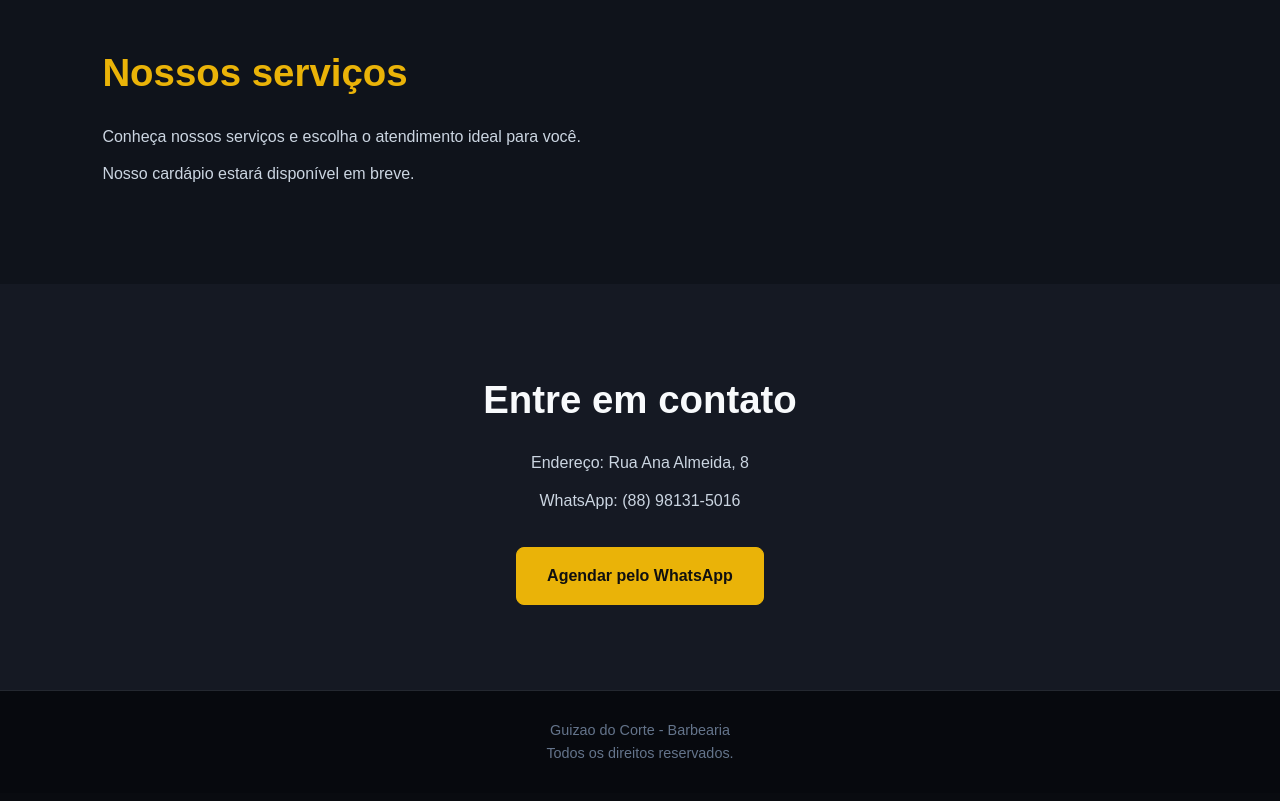
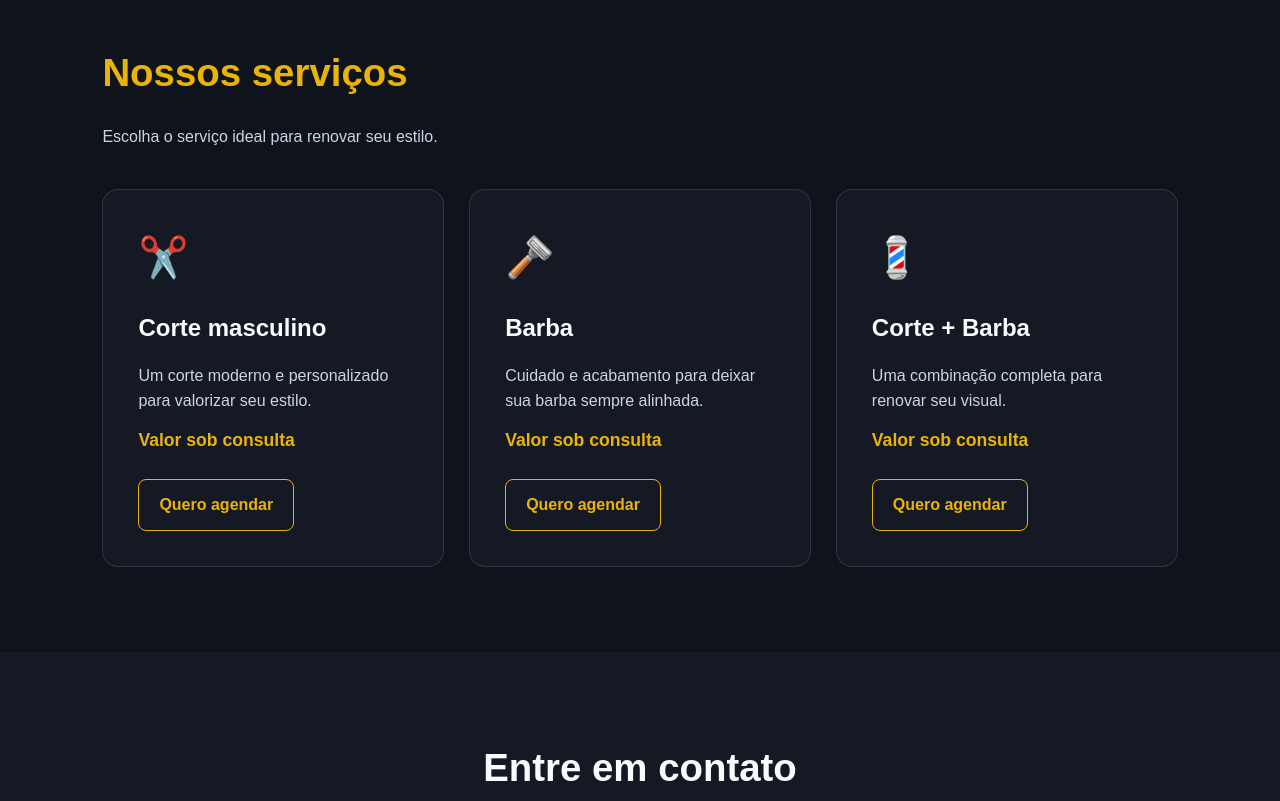
Before and after one commit to GuilhermeMataa/Barbearia-Guizao, a plain HTML site: page publico/index.html in a window 1280 px wide. Shown: the part 1000-1801 px from the top of the page. Drawn offline with Linux system fonts and the light colour scheme.

Commit message:
feat(frontend): adiciona catalogo de servicos

```diff
--- a/publico/css/estilo.css
+++ b/publico/css/estilo.css
@@ -264,3 +264,117 @@ a:focus-visible {
         transition: none;
     }
 }
+
+
+
+
+/*
+ * Cardápio de serviços — frontend.
+ * Estilização dos cartões que apresentam os
+ * serviços disponíveis na barbearia.
+ */
+
+.grade-servicos {
+    display: grid;
+    grid-template-columns: repeat(3, minmax(0, 1fr));
+    gap: 25px;
+    margin-top: 40px;
+}
+
+.card-servico {
+    display: flex;
+    flex-direction: column;
+    align-items: flex-start;
+
+    padding: 35px;
+    background: #151923;
+    border: 1px solid rgba(148, 163, 184, 0.2);
+    border-radius: 16px;
+
+    transition:
+        transform 0.3s ease,
+        border-color 0.3s ease,
+        box-shadow 0.3s ease;
+}
+
+.card-servico:hover {
+    transform: translateY(-8px);
+    border-color: #eab308;
+    box-shadow: 0 12px 30px rgba(0, 0, 0, 0.3);
+}
+
+.icone-servico {
+    font-size: 2.5rem;
+    margin-bottom: 20px;
+}
+
+.card-servico h3 {
+    color: #f8fafc;
+    font-size: 1.5rem;
+    margin-bottom: 15px;
+}
+
+.card-servico p {
+    color: #cbd5e1;
+    flex-grow: 1;
+    margin-bottom: 25px;
+}
+
+.preco-servico {
+    display: block;
+    color: #eab308;
+    font-weight: bold;
+    font-size: 1.1rem;
+    margin-bottom: 25px;
+}
+
+.botao-servico {
+    display: inline-block;
+    padding: 12px 20px;
+
+    background: transparent;
+    color: #eab308;
+    border: 1px solid #eab308;
+    border-radius: 8px;
+
+    text-decoration: none;
+    font-weight: bold;
+    text-align: center;
+
+    transition:
+        background-color 0.3s ease,
+        color 0.3s ease;
+}
+
+.botao-servico:hover {
+    background: #eab308;
+    color: #090b10;
+}
+
+.botao-servico:focus-visible {
+    outline: 3px solid #facc15;
+    outline-offset: 4px;
+}
+
+@media (max-width: 1000px) {
+    .grade-servicos {
+        grid-template-columns: repeat(2, minmax(0, 1fr));
+    }
+}
+
+@media (max-width: 650px) {
+    .grade-servicos {
+        grid-template-columns: 1fr;
+    }
+
+    .card-servico {
+        padding: 25px;
+    }
+}
+
+@media (prefers-reduced-motion: reduce) {
+    .card-servico,
+    .botao-servico {
+        transition: none;
+    }
+}
--- a/publico/index.html
+++ b/publico/index.html
@@ -4,6 +4,7 @@
 
 <head>
     <meta charset="UTF-8">
+
     <meta name="viewport"
           content="width=device-width, initial-scale=1.0">
 
@@ -11,19 +12,20 @@
           content="Guizao do Corte: barbearia, estilo e agendamentos.">
 
     <title>Guizao do Corte | Barbearia</title>
-     <link rel="stylesheet" href=" css/estilo.css">
+
+    <!-- Importa a identidade visual da página -->
+    <link rel="stylesheet" href="css/estilo.css">
 </head>
-
 
 <body>
 
     <!--
         Guizao do Corte - Página inicial.
         Camada: frontend.
-        Estrutura HTML semântica da landing page.
+        Apresenta a barbearia, os serviços e o contato.
     -->
 
-    <!-- Cabeçalho da página -->
+    <!-- Cabeçalho -->
     <header>
         <h1>Guizao do Corte</h1>
 
@@ -37,7 +39,7 @@
 
     <main>
 
-        <!-- Seção principal -->
+        <!-- Apresentação principal -->
         <section id="inicio">
             <h2>Seu estilo começa aqui!</h2>
 
@@ -51,7 +53,7 @@
             </a>
         </section>
 
-        <!-- Apresentação da barbearia -->
+        <!-- Sobre a barbearia -->
         <section id="sobre">
             <h2>Sobre a barbearia</h2>
 
@@ -64,37 +66,117 @@
 
         <!-- Catálogo de serviços -->
         <section id="servicos">
+
             <h2>Nossos serviços</h2>
 
             <p>
-                Conheça nossos serviços e escolha
-                o atendimento ideal para você.
+                Escolha o serviço ideal para renovar
+                seu estilo.
             </p>
 
-            <!-- Os cards serão criados em outro commit -->
-            <p>Nosso cardápio estará disponível em breve.</p>
+            <div class="grade-servicos">
+
+                <!-- Serviço 1 -->
+                <article class="card-servico">
+
+                    <span class="icone-servico"
+                          aria-hidden="true">✂️</span>
+
+                    <h3>Corte masculino</h3>
+
+                    <p>
+                        Um corte moderno e personalizado
+                        para valorizar seu estilo.
+                    </p>
+
+                    <span class="preco-servico">
+                        Valor sob consulta
+                    </span>
+
+                    <a href="#contato"
+                       class="botao-servico">
+                        Quero agendar
+                    </a>
+
+                </article>
+
+                <!-- Serviço 2 -->
+                <article class="card-servico">
+
+                    <span class="icone-servico"
+                          aria-hidden="true">🪒</span>
+
+                    <h3>Barba</h3>
+
+                    <p>
+                        Cuidado e acabamento para deixar
+                        sua barba sempre alinhada.
+                    </p>
+
+                    <span class="preco-servico">
+                        Valor sob consulta
+                    </span>
+
+                    <a href="#contato"
+                       class="botao-servico">
+                        Quero agendar
+                    </a>
+
+                </article>
+
+                <!-- Serviço 3 -->
+                <article class="card-servico">
+
+                    <span class="icone-servico"
+                          aria-hidden="true">💈</span>
+
+                    <h3>Corte + Barba</h3>
+
+                    <p>
+                        Uma combinação completa para
+                        renovar seu visual.
+                    </p>
+
+                    <span class="preco-servico">
+                        Valor sob consulta
+                    </span>
+
+                    <a href="#contato"
+                       class="botao-servico">
+                        Quero agendar
+                    </a>
+
+                </article>
+
+            </div>
         </section>
 
         <!-- Contato e localização -->
         <section id="contato">
+
             <h2>Entre em contato</h2>
 
-            <p>Endereço: Rua Ana Almeida, 8</p>
+            <p>
+                Endereço: Rua Ana Almeida, 8
+            </p>
 
-            <p>WhatsApp: (88) 98131-5016</p>
+            <p>
+                WhatsApp: (88) 98131-5016
+            </p>
 
-            <a href="https://wa.me/5588981315016"
+            <a href="https://wa.me/5588981315016?text=Ol%C3%A1%21%20Gostaria%20de%20agendar%20um%20hor%C3%A1rio%20na%20Guizao%20do%20Corte."
                target="_blank"
                rel="noopener noreferrer">
                 Agendar pelo WhatsApp
             </a>
+
         </section>
 
     </main>
 
     <!-- Rodapé -->
     <footer>
-        <p>Guizao do Corte - Barbearia</p>
+        <p>Guizao do Corte — Barbearia</p>
         <p>Todos os direitos reservados.</p>
     </footer>
 
```
